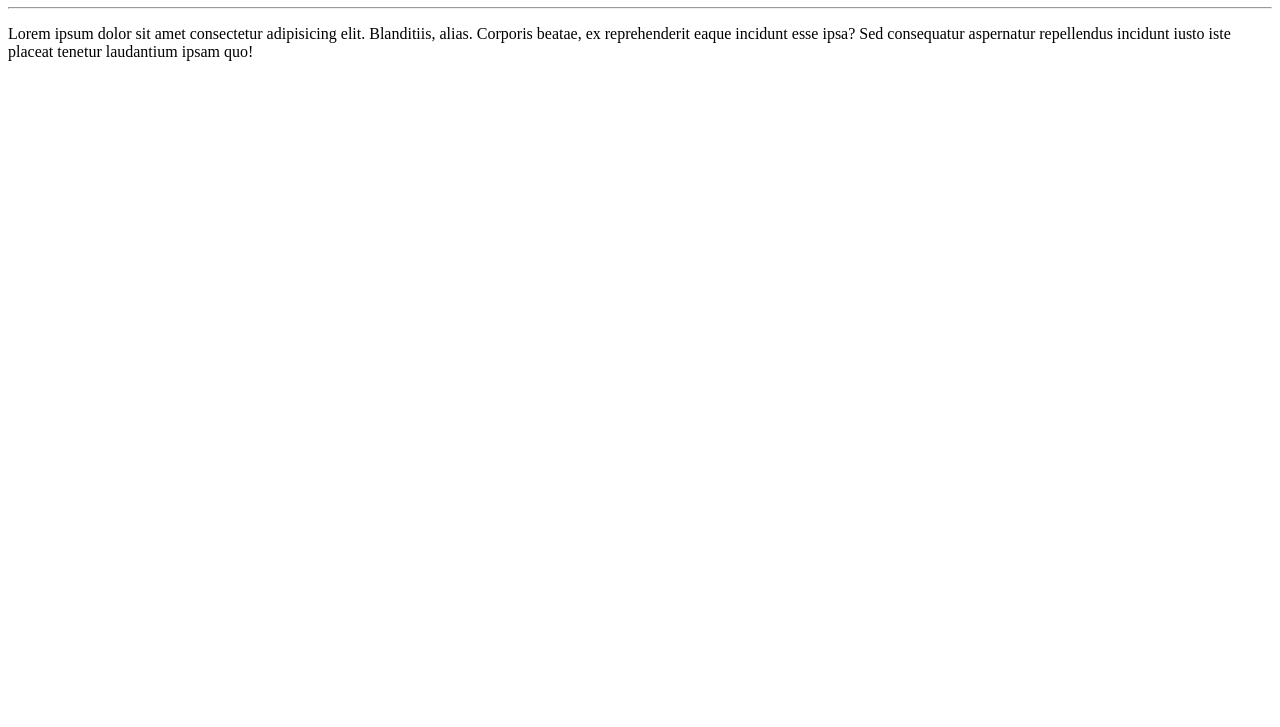
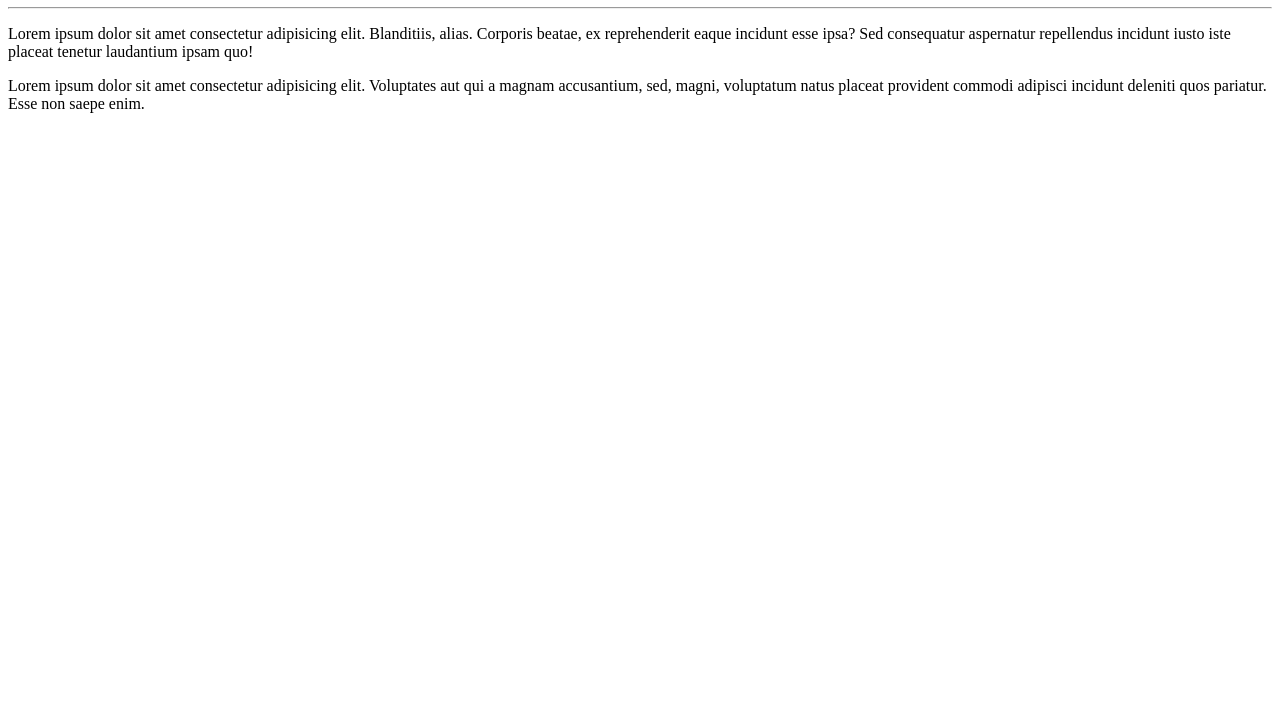
Before and after one commit to DuduMontezuma/Ola-Mundo, a plain HTML site: page site-exemplo/index.html in a window 1280 px wide. Shown: the part 73-800 px from the top of the page. Drawn offline with Linux system fonts and the light colour scheme.

Commit message:
adicionei um parágrafo

```diff
--- a/site-exemplo/index.html
+++ b/site-exemplo/index.html
@@ -10,5 +10,6 @@
     <h1>Olá, Mundo!</h1>
     <hr>
     <p>Lorem ipsum dolor sit amet consectetur adipisicing elit. Blanditiis, alias. Corporis beatae, ex reprehenderit eaque incidunt esse ipsa? Sed consequatur aspernatur repellendus incidunt iusto iste placeat tenetur laudantium ipsam quo!</p>
+    <p>Lorem ipsum dolor sit amet consectetur adipisicing elit. Voluptates aut qui a magnam accusantium, sed, magni, voluptatum natus placeat provident commodi adipisci incidunt deleniti quos pariatur. Esse non saepe enim.</p>
 </body>
 </html>
```
